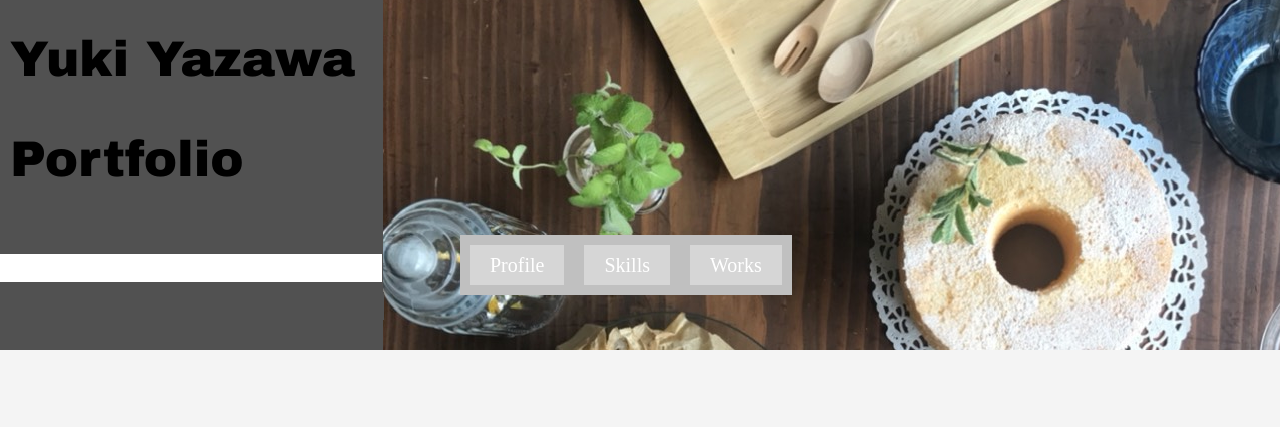
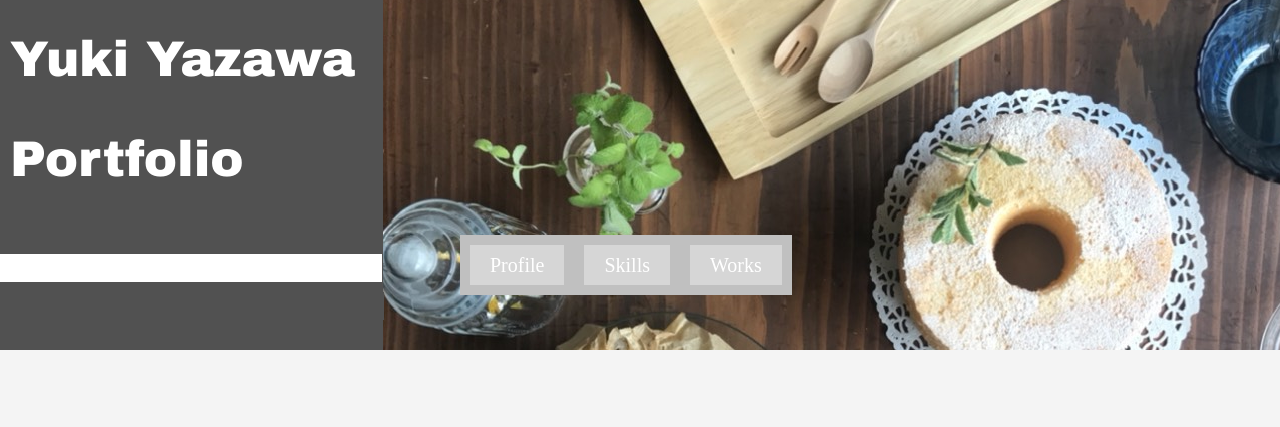
Before and after one commit to yukiyazawa/aa1, a plain HTML site: page index.html in a window 1280 px wide. Shown: the top 427 px of the page. Drawn offline with Linux system fonts and the light colour scheme.

Commit message:
Update index.html

```diff
--- a/index.html
+++ b/index.html
@@ -11,7 +11,7 @@
 
 	<header>
     	<div class="title">
-        	<a> Yuki Yazawa<br>Portfolio</a>
+        	<a1> Yuki Yazawa<br>Portfolio</a1>
         </div>
    	    <nav>
      	   <ul class="global-nav">
@@ -116,7 +116,6 @@
      	   名前、メールアドレスはNot　Nullに設定してあるため、入力をしないと登録ができません。また、同じメールアドレスは重複登録できません。登録ページで「消去」ボタンを押すと、該当するレコードを消去することができます。
 	   ※下記リンクになります。
 	<a2 href= "https://addressbookyy.herokuapp.com/regist.jsp"> https://addressbookyy.herokuapp.com/regist.jsp </a2>
-	</p>
         <img src="https://yukiyazawa.github.io/aa1/ad.png" width="300" height="300" alt="画像" class="image/png">
       </section>
 
```
